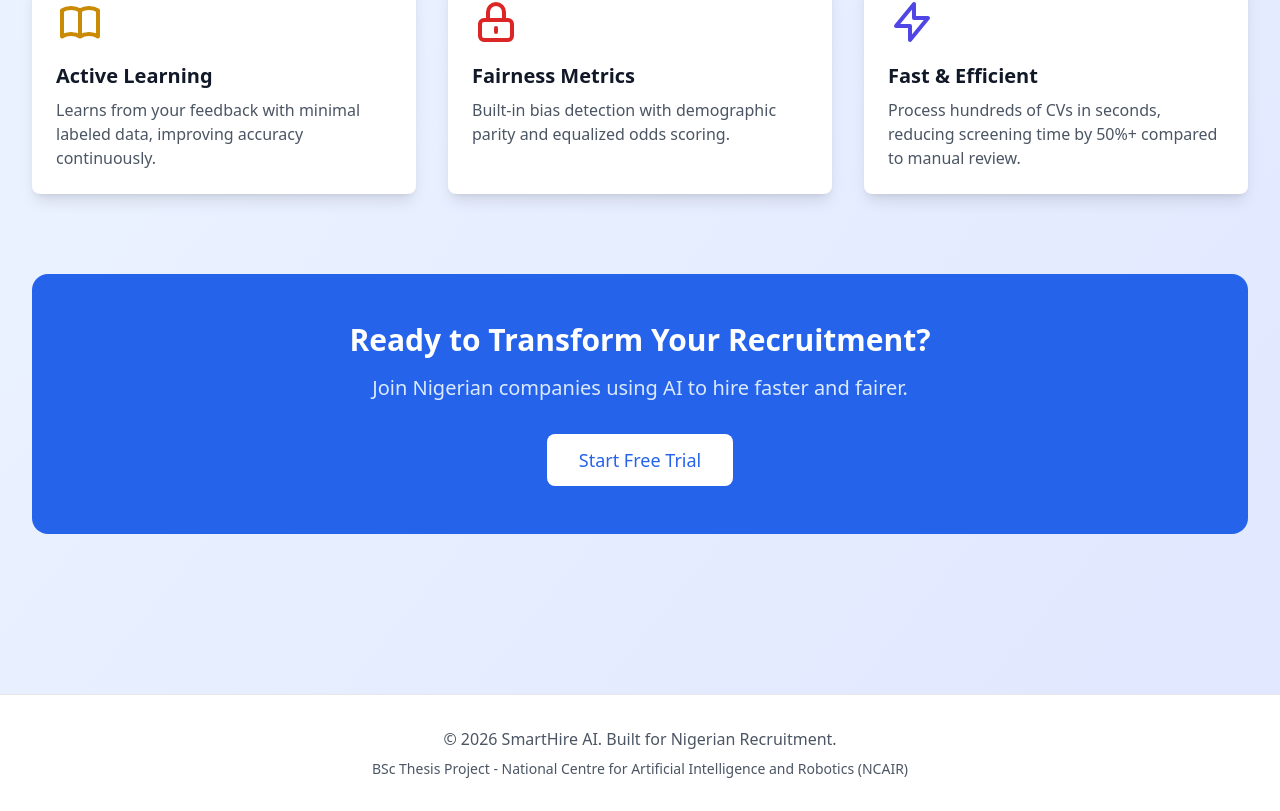
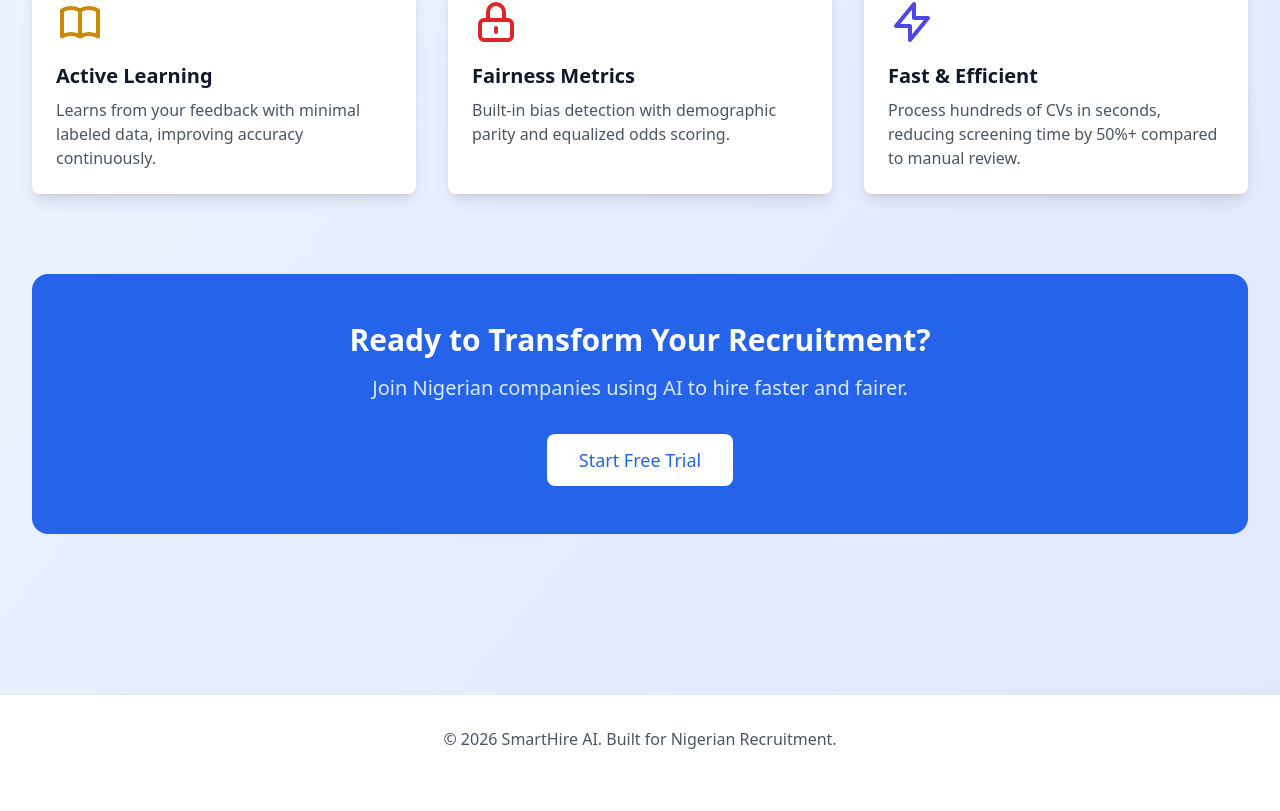
Before and after one commit to motechbello1/smarthire-frontend, a React (Vite) app: page / in a window 1280 px wide. Shown: the part 766-1577 px from the top of the page. Built offline with nearby package versions, Linux system fonts and the light colour scheme.

Commit message:
fix: remove NCAIR thesis line from footer

```diff
--- a/src/components/landing/Footer.jsx
+++ b/src/components/landing/Footer.jsx
@@ -94,7 +94,6 @@
             © 2026 SmartHire AI. Built by Bello for Nigerian Recruitment.
           </p>
           <p className="text-sm mt-2">
-            National Centre for Artificial Intelligence and Robotics (NCAIR), Nigeria
           </p>
         </div>
       </div>
--- a/src/pages/Landing.jsx
+++ b/src/pages/Landing.jsx
@@ -170,7 +170,6 @@
           <div className="text-center text-gray-600 dark:text-gray-400">
             <p>&copy; 2026 SmartHire AI. Built for Nigerian Recruitment.</p>
             <p className="mt-2 text-sm">
-              BSc Thesis Project - National Centre for Artificial Intelligence and Robotics (NCAIR)
             </p>
           </div>
         </div>
```
